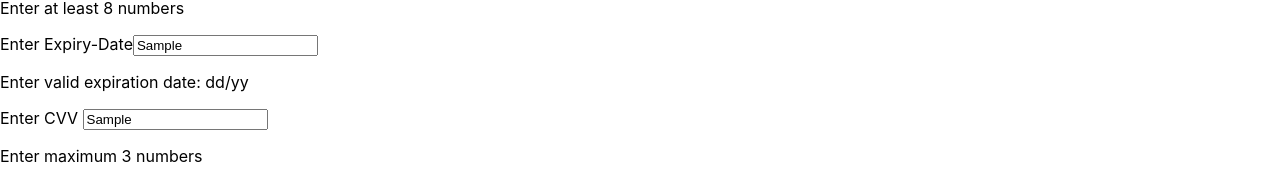
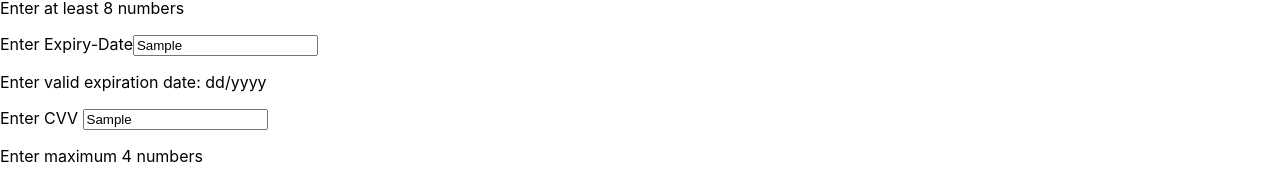
Before and after one commit to AnnaFridman2512/react-forms-exersize, a React (Create React App) app: page / in a window 1280 px wide. Both pictures are taken after typing "Sample", "Sample", "Sample" into the empty fields and a click on the input 28 px from the left and 737 px from the top of the page. Shown: the part 700-881 px from the top of the page. Built offline with nearby package versions, Linux system fonts and the light colour scheme.

Commit message:
experation date in the future validation added

```diff
--- a/src/CreditCardValidation.js
+++ b/src/CreditCardValidation.js
@@ -5,8 +5,10 @@ import { useForm } from "react-hook-form";
 export default function CreditCardValidation() {
     const { register, formState: { errors }  , handleSubmit } = useForm();
     const onSubmit = data => console.log(data);//you can see the data from the input printed to the console
-
-
+    const date = new Date();
+    const [month, year]       = [date.getMonth(), date.getFullYear()];
+    let today = `${month}/${year}`;
+    //console.log(today);
 
 
     return (
@@ -32,19 +34,23 @@ export default function CreditCardValidation() {
       </div>
       <div>Enter Expiry-Date<input {...register("ExpiryDate", {
         required: true,
-        pattern:/^(0[1-9]|1[0-2])\/?([0-9]{4}|[0-9]{2})$/
+        pattern:/^(0[1-9]|1[0-2])\/?([0-9]{4}|[0-9]{4})$/,
+        validate: date => date >= today
       })}
       />
       {errors?.ExpiryDate?.type === "required" && <p>This field is required</p>}
       {errors?.ExpiryDate?.type === "pattern" && (
-        <p>Enter valid expiration date: dd/yy</p>
+        <p>Enter valid expiration date: dd/yyyy</p>
+      )}
+      {errors?.ExpiryDate?.type === "validate" && (
+        <p>Expiration date should be a date in the future</p>
       )}
       </div>
 
       <div>Enter CVV <input {...register("CVV", {
         required: true,
         minLength:3,
-        maxLength:3,
+        maxLength:4,
         pattern:/^[0-9]*$/
          })}
          />
@@ -53,7 +59,7 @@ export default function CreditCardValidation() {
         <p>Enter at least 3 numbers</p>
       )}
         {errors?.CVV?.type === "maxLength" && (
-        <p>Enter maximum 3 numbers</p>
+        <p>Enter maximum 4 numbers</p>
       )}
         {errors?.CVV?.type === "pattern" && (
           <p>Numbers only!</p>
```
